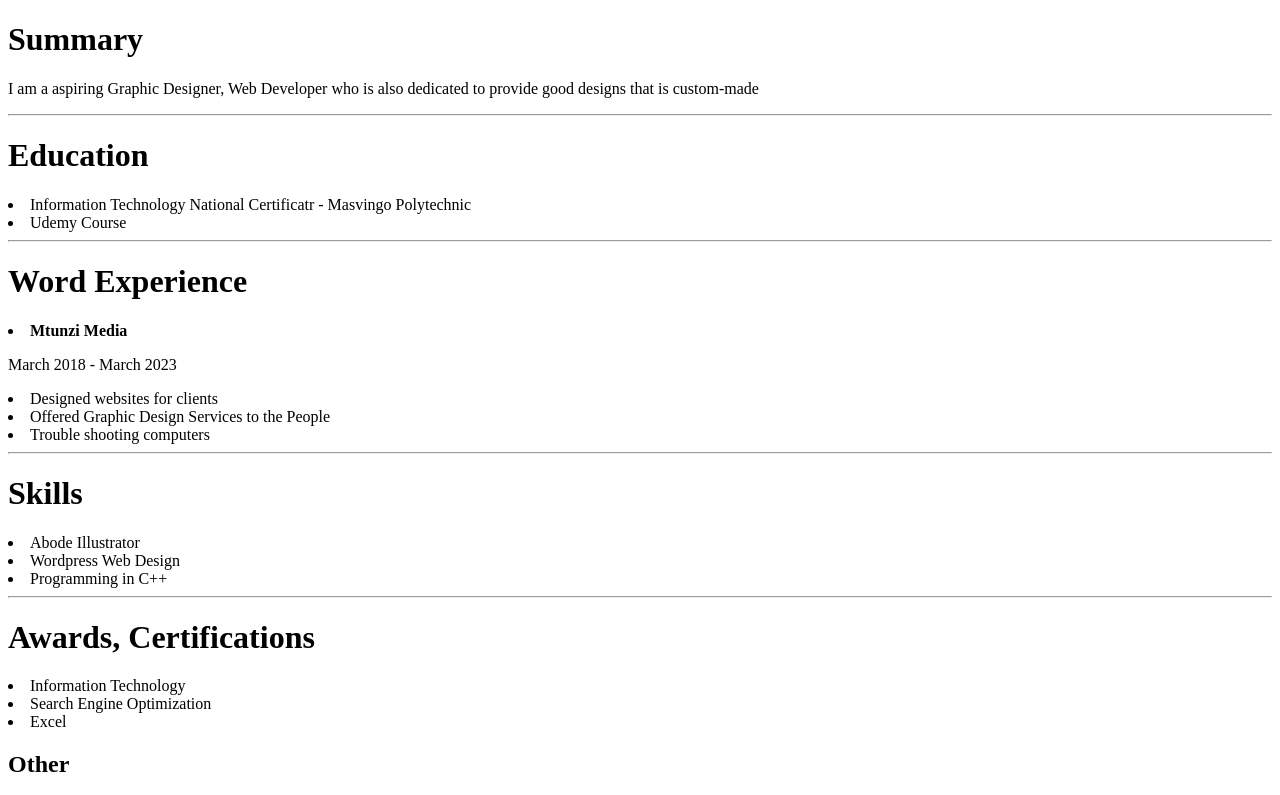
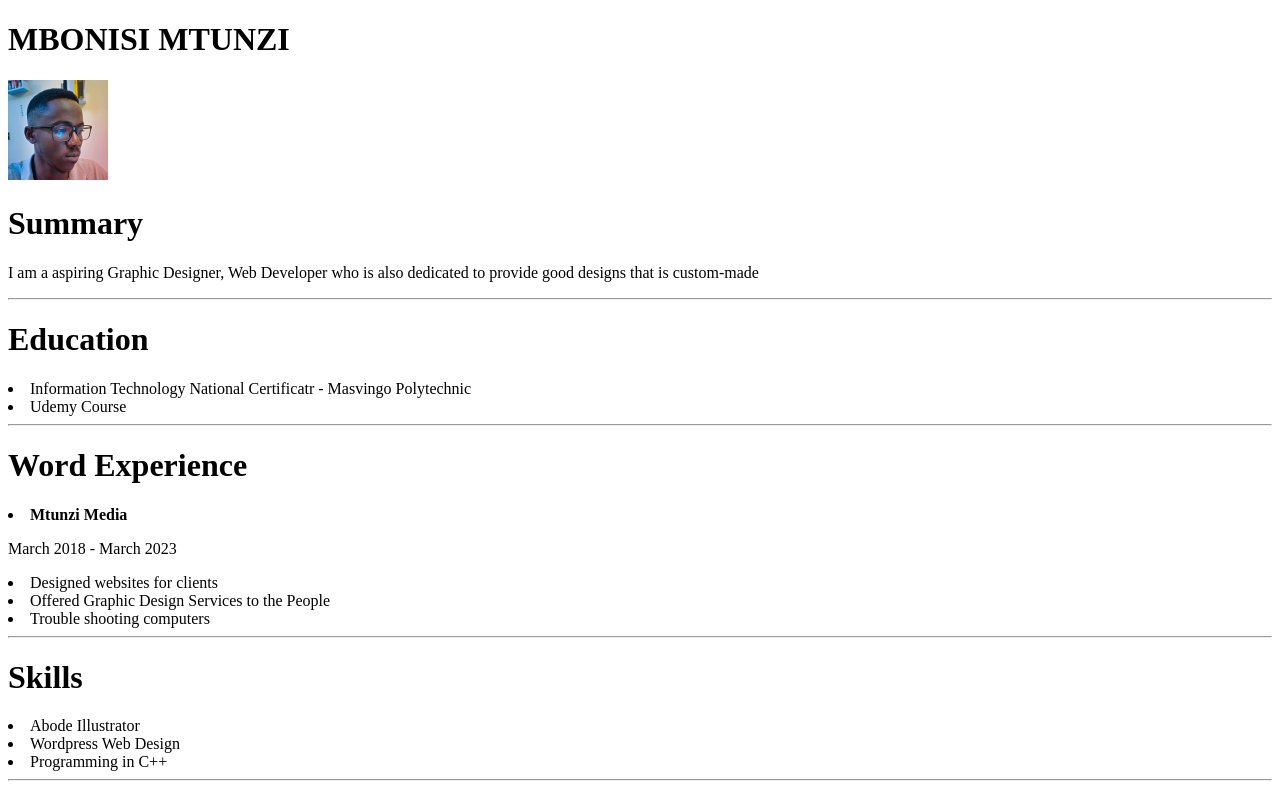
Before and after one commit to mbonisimtunzi/html-portfolio, a plain HTML site: page index.html in a window 1280 px wide. Shown: the top 795 px of the page. Drawn offline with Linux system fonts and the light colour scheme.

Commit message:
Add files via upload
added image to my cv

```diff
--- a/index.html
+++ b/index.html
@@ -4,6 +4,9 @@
 </head>
 
 <body>
+    <h1>MBONISI MTUNZI</h1>
+    <img src="img/mbonisi.jpeg" alt="Mbonisi's Profile Picture" width="100">
+
     <h1>Summary</h1>
     <p>I am a aspiring Graphic Designer, Web Developer who is also dedicated to provide good designs that is custom-made</p>
     <hr>
```
Also changed, not shown: img/mbonisi.jpeg (added).
